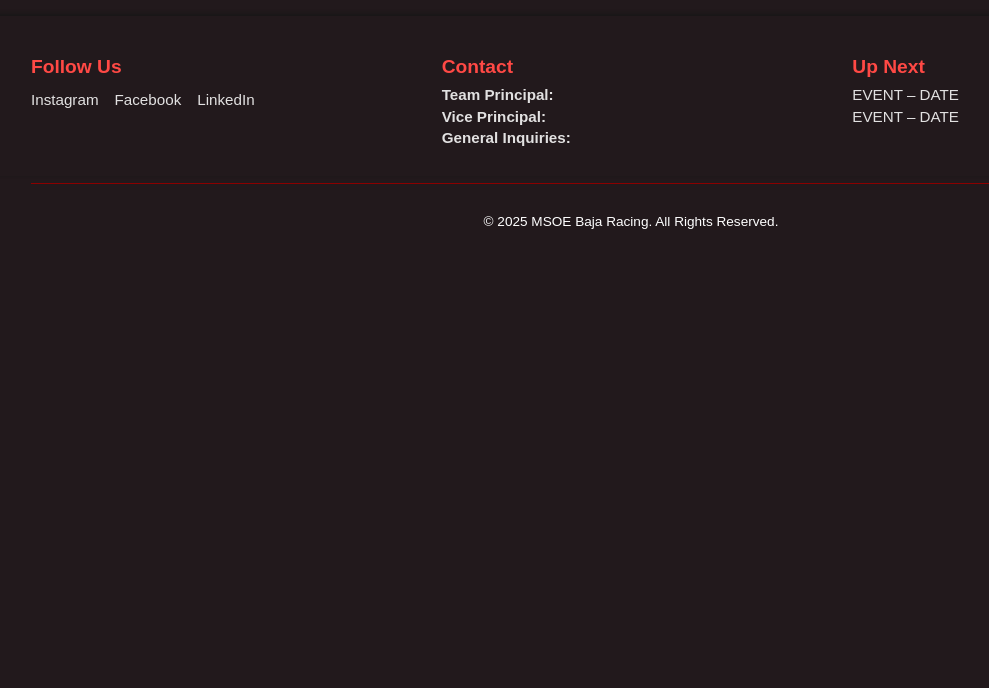
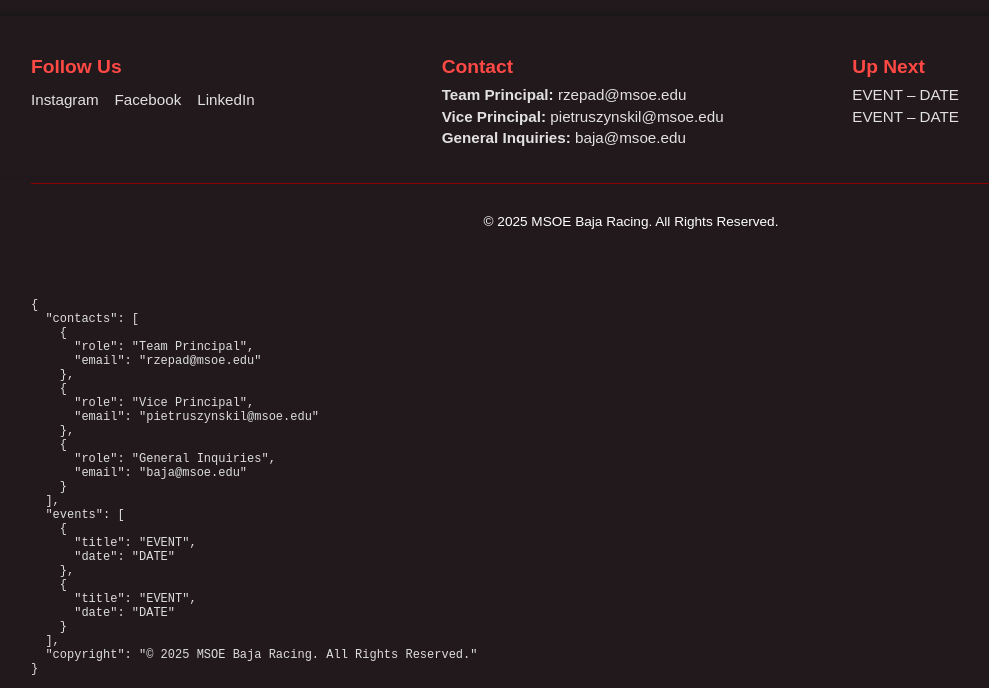
Before and after one commit to redrupm/msoe-baja, a React (Create React App) app: page / in a window 1280 px wide. Shown: the part 1094-1782 px from the top of the page, without its empty margins (9-998 px from the left). Before the commit the page ends 1336 px from the top, so only its background shows below. Built offline with nearby package versions, Linux system fonts and the light colour scheme.

Commit message:
Changed footer details

```diff
--- a/src/components/Footer.jsx
+++ b/src/components/Footer.jsx
@@ -59,6 +59,12 @@
                 <div className="footer-footnotes">
                     <p>{copyright}</p>
                 </div>
+                {/* Debug: show raw footerData in development for troubleshooting */}
+                {process.env.NODE_ENV !== 'production' && (
+                    <div className="footer-debug" style={{marginTop: '12px'}}>
+                        <pre style={{color:'#ddd', fontSize:'12px'}}>{JSON.stringify(footerData, null, 2)}</pre>
+                    </div>
+                )}
             </div>
         </footer>
     );
--- a/src/data/FooterData.json
+++ b/src/data/FooterData.json
@@ -1,8 +1,8 @@
 {
   "contacts": [
-    { "role": "Team Principal", "rzepad@msoe.edu": "David Rzepa" },
-    { "role": "Vice Principal", "pietruszynskil@msoe.edu": "Leo Pietruszynski" },
-    { "role": "General Inquiries", "baja@msoe.edu": "TBD" }
+    { "role": "Team Principal", "email": "rzepad@msoe.edu" },
+    { "role": "Vice Principal", "email": "pietruszynskil@msoe.edu"},
+    { "role": "General Inquiries", "email": "baja@msoe.edu" }
   ],
   "events": [
     { "title": "EVENT", "date": "DATE" },
```
